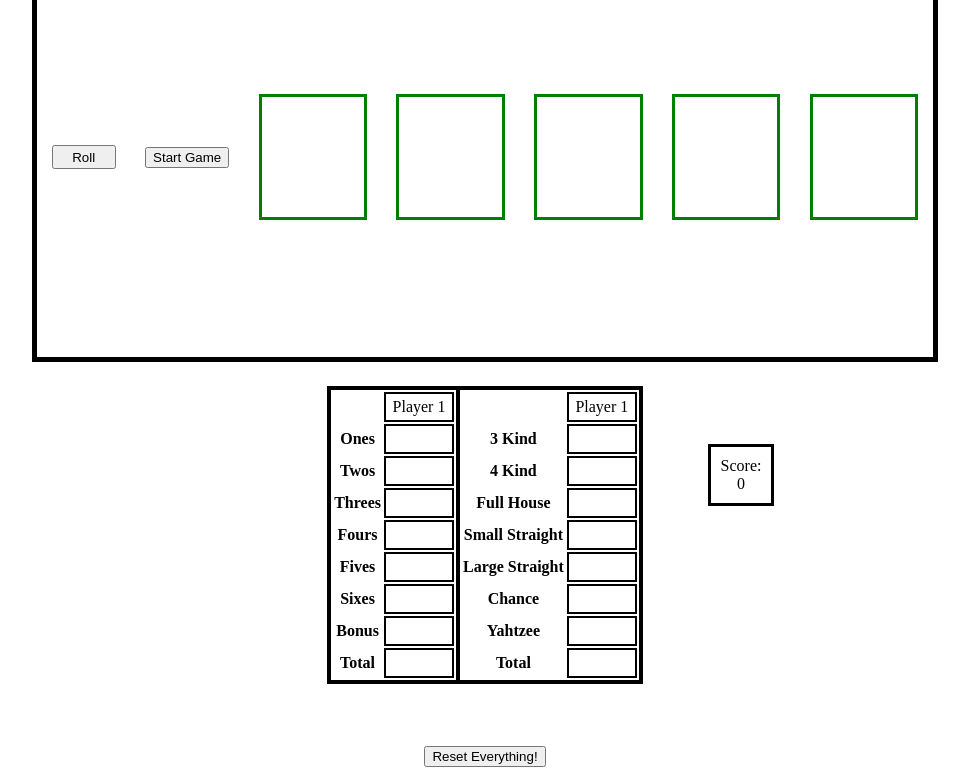
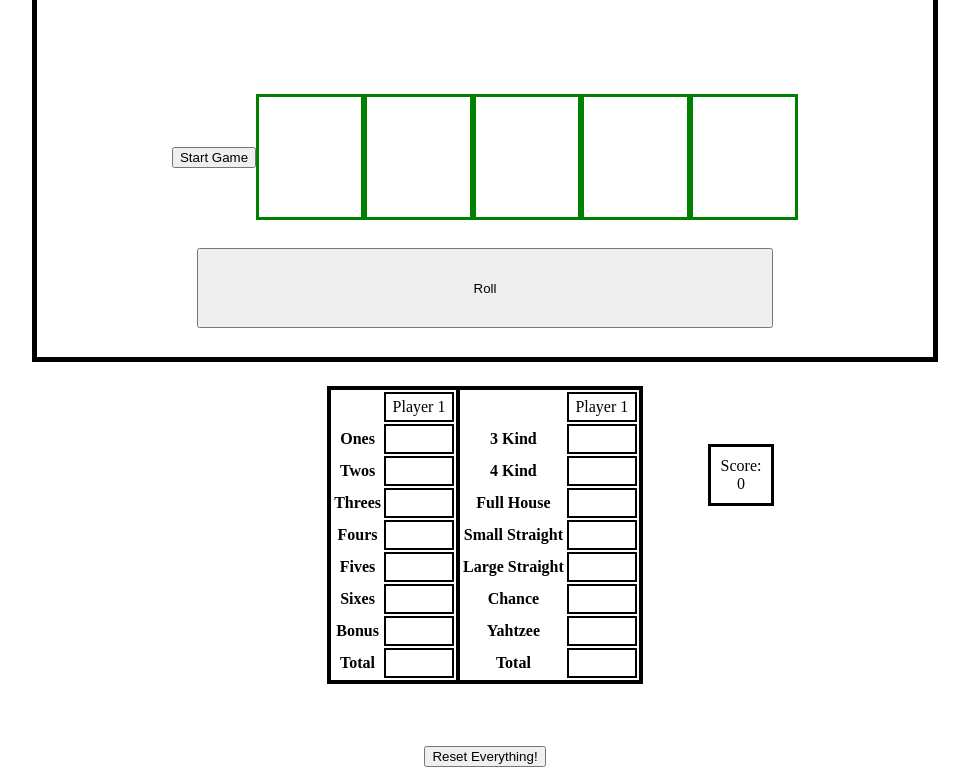
Before and after one commit to schirmerp/yat, a plain HTML site: page index.html in a window 1280 px wide. Shown: the part 56-831 px from the top of the page, without its empty margins (155-1124 px from the left). Drawn offline with Linux system fonts and the light colour scheme.

Commit message:
roll button change

```diff
--- a/style.css
+++ b/style.css
@@ -9,7 +9,7 @@ body{
     width: 70vw;
     border: 5px solid black;
     align-items: center;
-    justify-content: space-around;
+    justify-content: center;
 
 }
 
@@ -18,14 +18,14 @@ body{
     height: 15vh;
     width: 8vw;
     font-size: 5vw;
-    text-align: -webkit-center;
+    text-align: center;
 }
 .box > * {
     height: auto;
     width: 100%;
 }
 .locked{
-    border: 3px solid red;
+    border: 5px solid red;
 }
 
 table {
@@ -39,8 +39,11 @@ td {
     text-align:center;
 }
 #roll{
-    height: 3vh;
-    width: 5vw;
+    height: 10%;
+    width: 45%;
+    position: absolute;
+    bottom: 52%;
+
 }
 #title{
     position: absolute;
```
